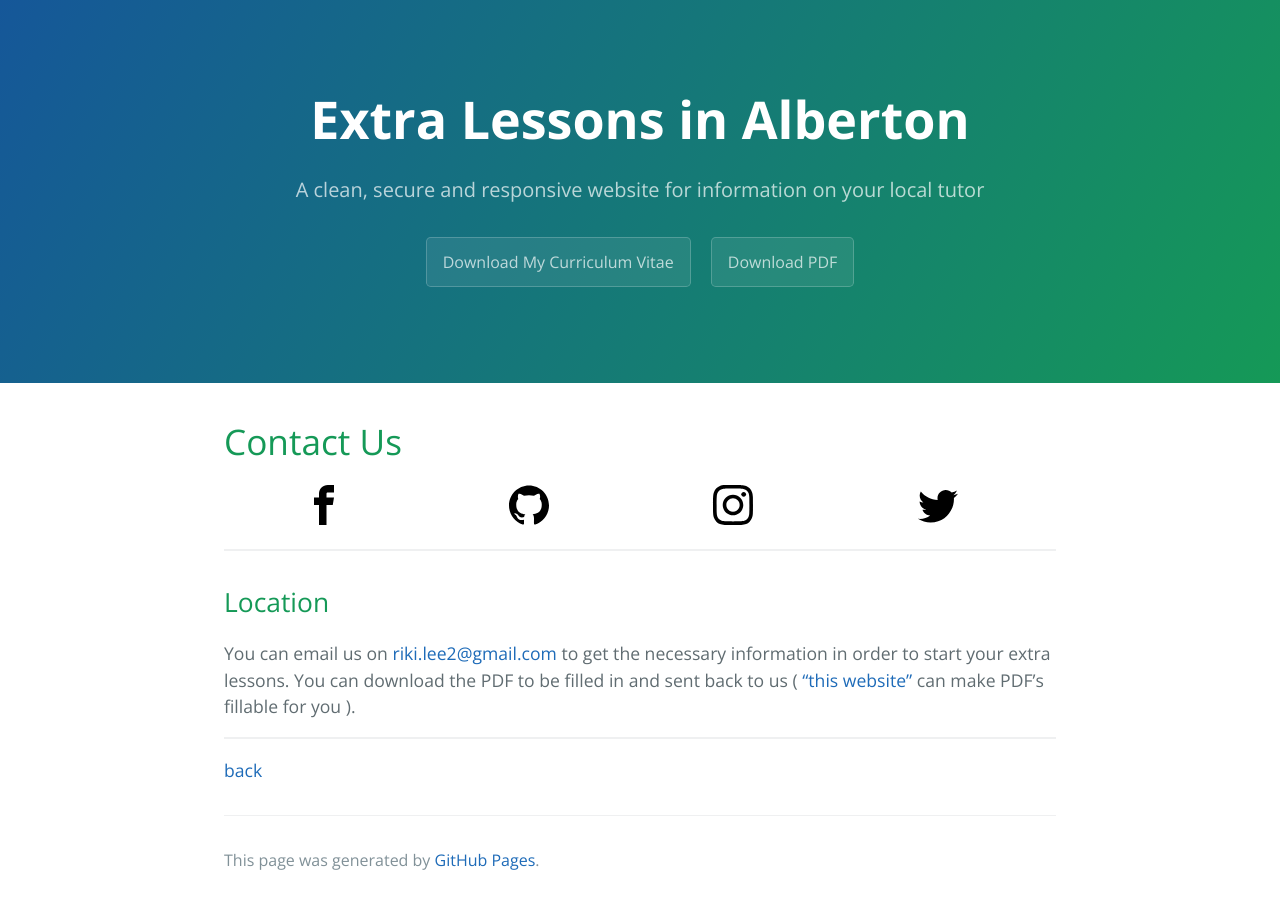
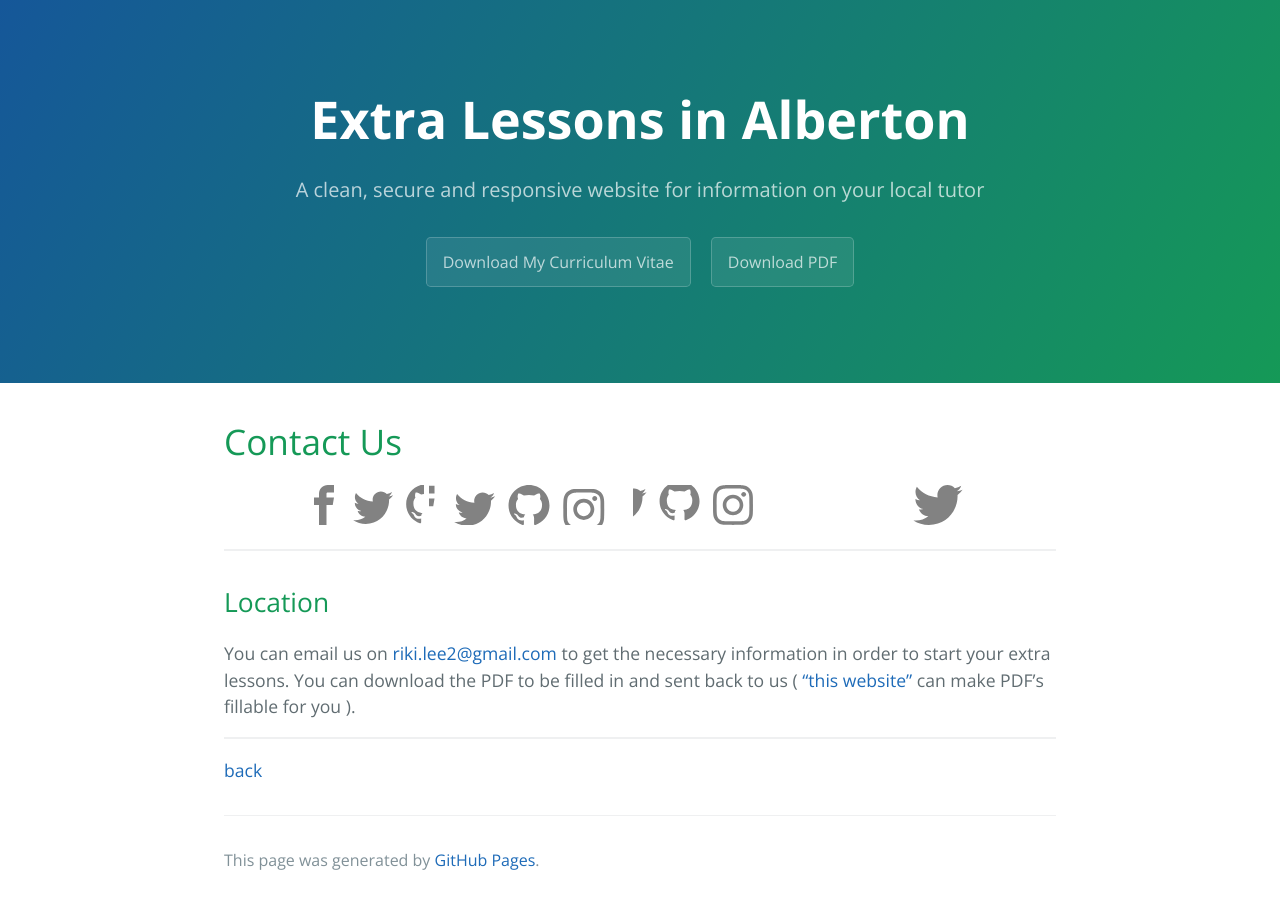
Before and after one commit to HelloBeastie/HelloBeastie.github.io, a Jekyll site: the page built from contact-us.md, in a window 1280 px wide. Built offline with Jekyll 4.4.1, drawn with Linux system fonts in a browser that asks for light colours; our own code applies the rules of GitHub Pages for plain Markdown files.

Commit message:
grey icons?

```diff
--- a/contact-us.md
+++ b/contact-us.md
@@ -4,7 +4,7 @@ layout: default
 
 # [](#Contact Us)Contact Us
 
-<a href="https://www.facebook.com/"> <img src="https://cdn.rawgit.com/HelloBeastie/HelloBeastie.github.io/master/_includes/facebook.svg"  width="200" height="40"> </a> <a href="https://github.com/HelloBeastie"> <img src="https://cdn.rawgit.com/HelloBeastie/HelloBeastie.github.io/master/_includes/github.svg"  width="200" height="40"> </a> <a href="https://www.instagram.com/tikketikke/"> <img src="https://cdn.rawgit.com/HelloBeastie/HelloBeastie.github.io/master/_includes/instagram.svg"  width="200" height="40"> </a> <a href="https://twitter.com/rikileehartwell"> <img src="https://cdn.rawgit.com/HelloBeastie/HelloBeastie.github.io/master/_includes/twitter.svg"  width="200" height="40"> </a>
+<a href="https://www.facebook.com/"> <img src="https://cdn.rawgit.com/HelloBeastie/HelloBeastie.github.io/master/_includes/facebook_grey.svg"  width="200" height="40"> </a> <a href="https://github.com/HelloBeastie"> <img src="https://cdn.rawgit.com/HelloBeastie/HelloBeastie.github.io/master/_includes/github_grey.svg"  width="200" height="40"> </a> <a href="https://www.instagram.com/tikketikke/"> <img src="https://cdn.rawgit.com/HelloBeastie/HelloBeastie.github.io/master/_includes/instagram_grey.svg"  width="200" height="40"> </a> <a href="https://twitter.com/rikileehartwell"> <img src="https://cdn.rawgit.com/HelloBeastie/HelloBeastie.github.io/master/_includes/twitter_grey.svg"  width="200" height="40"> </a>
 
 ***
 ## [](#Location)Location
```
Also changed, not shown: _includes/facebook_grey.svg (added), _includes/github_grey.svg (added), _includes/instagram_grey.svg (added), _includes/twitter_grey.svg (added).
